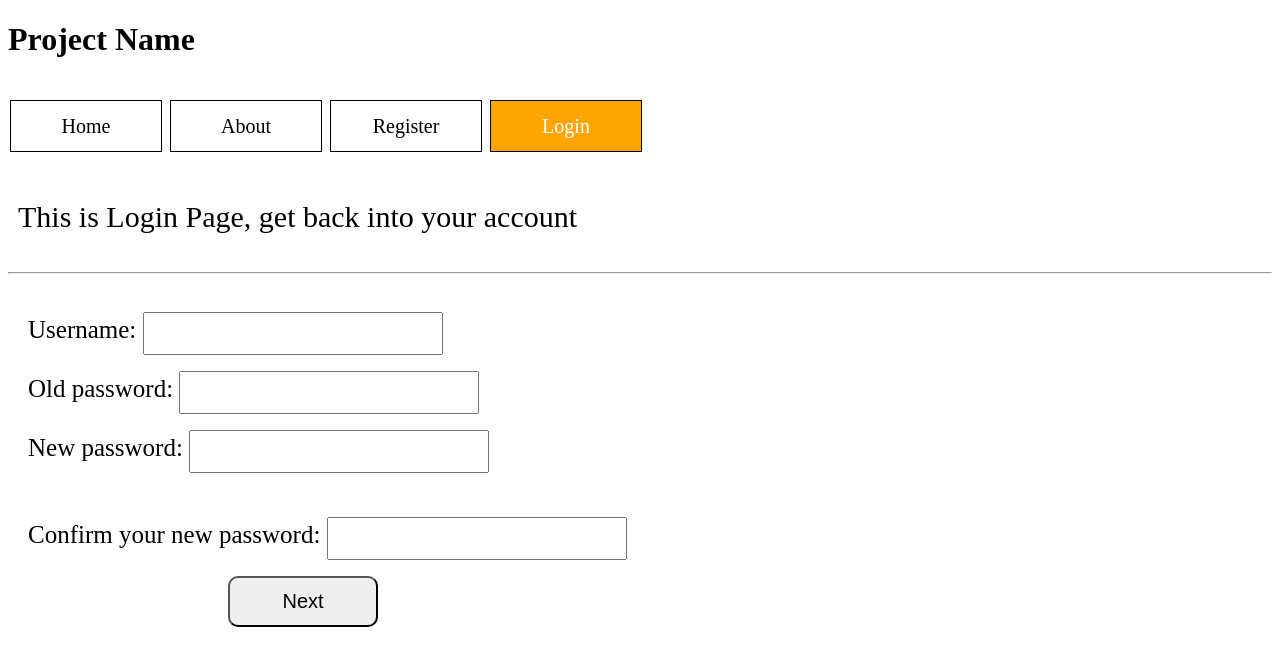
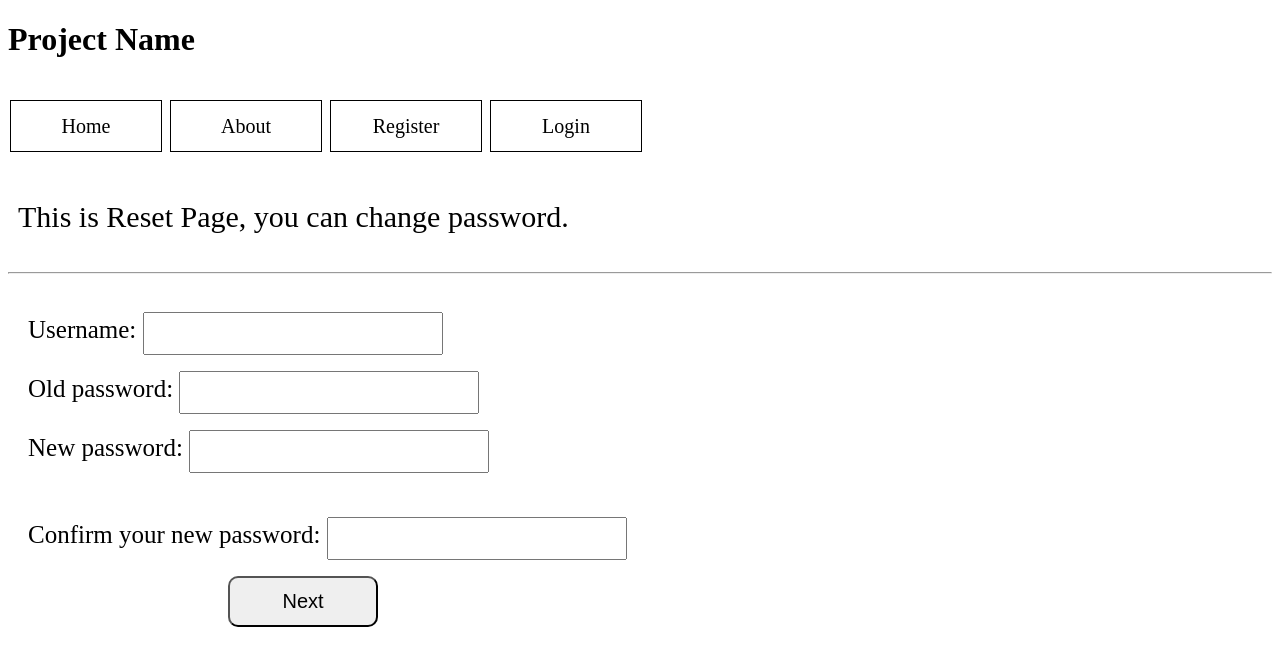
Before and after one commit to HaohuaFeng/CSE312-Project, a Flask app: page /reset.html in a window 1280 px wide. Shown: the top 654 px of the page. Run offline with Flask 2, Linux system fonts and the light colour scheme; some libraries are stand-ins or nearby versions.

Commit message:
Add files via upload

```diff
--- a/templates/reset.html
+++ b/templates/reset.html
@@ -20,14 +20,14 @@
         <a href="about.html" >About</a>
         <a href="register.html" >Register</a>
         {% if user %}
-        <a href="profile.html" class="profile">{{user}}</a>
+        <a href="profile.html" class="profile" id="select_color">{{user}}</a>
         <a href="/logout">Logout</a>
         {% else %}
-        <a href="login.html" id="select_color">Login</a>
+        <a href="login.html">Login</a>
         {% endif %}
     </div>
     <div class="main">
-        <div class="description">This is Login Page, get back into your account </div>
+        <div class="description">This is Reset Page, you can change password. </div>
         <hr>
         <div class="login">
             <form method="post">
```
Also changed, not shown: templates/user_profile.html (+2 -7 lines).
